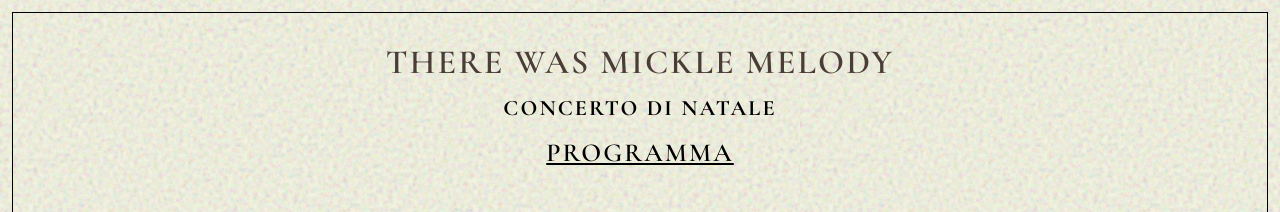
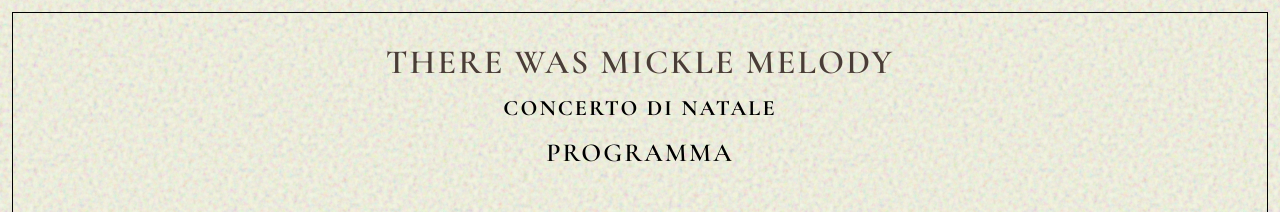
Before and after one commit to HermannEnsemble/Natale2026, a plain HTML site: page index.html in a window 1280 px wide. Shown: the top 212 px of the page. Drawn offline with nearby package versions, Linux system fonts and the light colour scheme.

Commit message:
tolgo sottolineatura da titolo Programma

```diff
--- a/index.html
+++ b/index.html
@@ -230,7 +230,7 @@
     <div class="top"><b>THERE WAS MICKLE MELODY</b><span>Concerto di Natale</span></div>
     <!--<div class="orn" aria-hidden="true">---</div>-->
 
-    <h1 id="programma"><u>Programma</u></h1>
+    <h1 id="programma">Programma</h1>
 
     <p class="p r"><span class="c">GIROLAMO FRESCOBALDI (1583-1648)</span><span class="t">Hinno Ave Maris Stella</span>
     </p>
```
